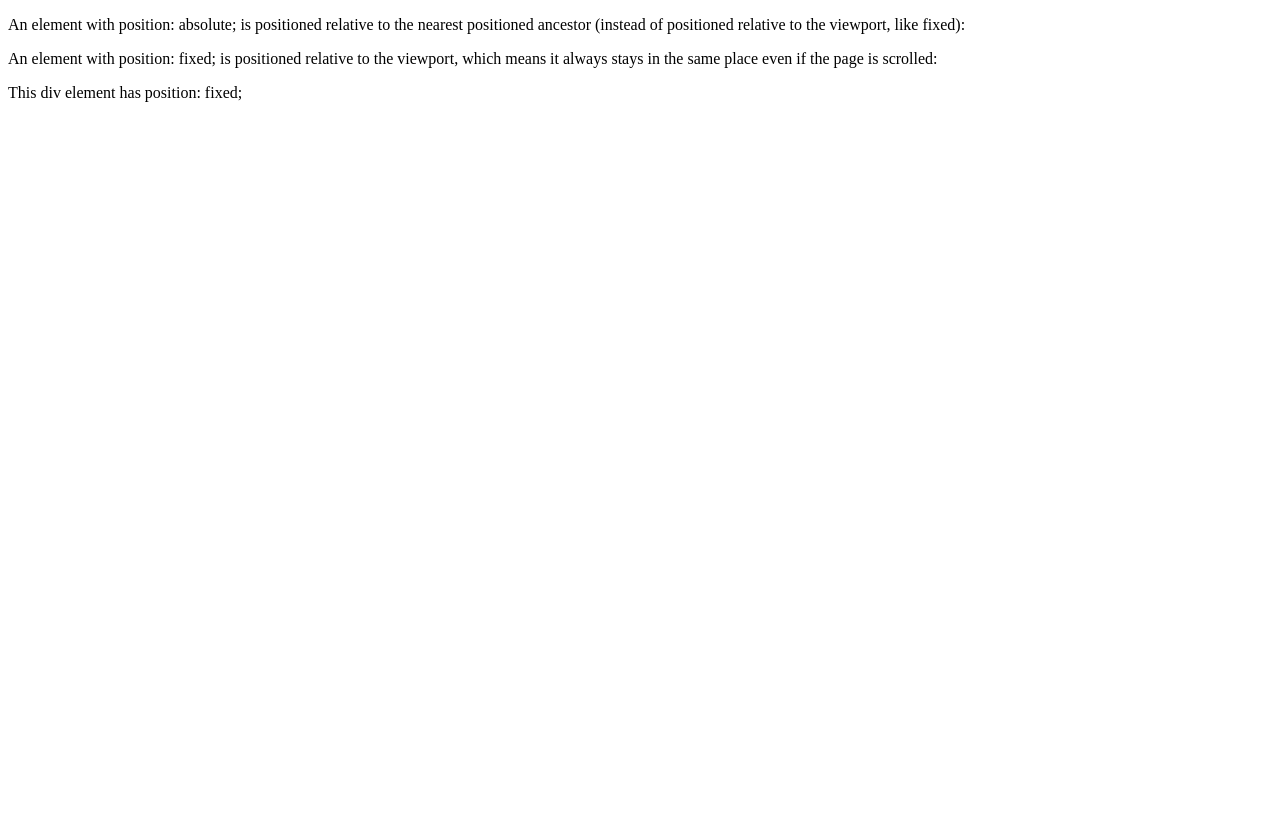
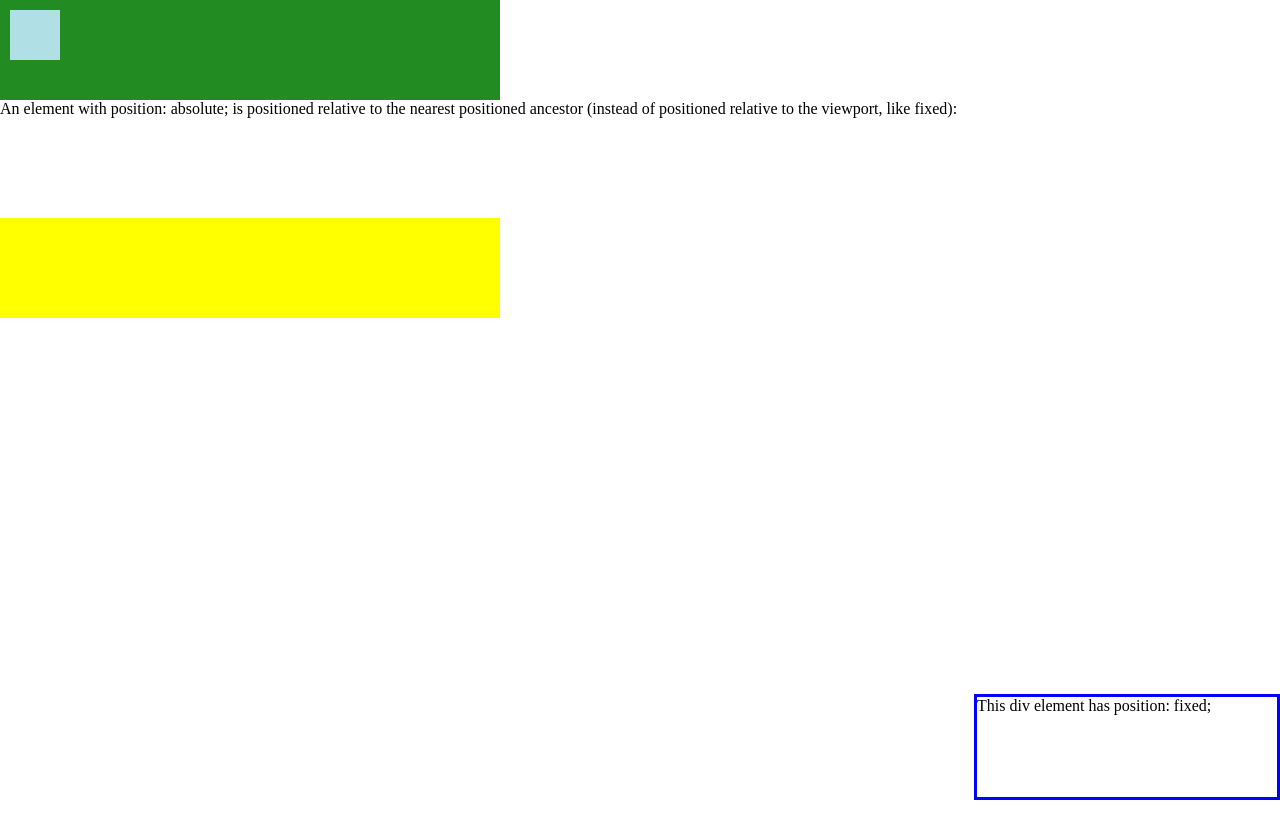
Before and after one commit to havamlt6c7/CS2830Webappeditor, a plain HTML site: page Building Apps 1 (During Class)/1. position.html in a window 1280 px wide. Shown: the top 838 px of the page. Before the commit the page ends 800 px from the top, so only its background shows below. Drawn offline with Linux system fonts and the light colour scheme.

Commit message:
update postioning

```diff
--- a/Building Apps 1 (During Class)/1. position.html
+++ b/Building Apps 1 (During Class)/1. position.html
@@ -14,6 +14,76 @@
 		<meta charset="utf-8">
 		<title>CSS Position</title>
 
+        <style>
+        *{
+            margin: 0;
+            }
+            div {
+                    width: 500px;
+                    height: 100px;
+            }
+
+            /*HTML elements are postioned static by default
+
+            An element with postion: static; is not positioned in any special way, it is always postioned according to the normal flow of the page.
+            */
+
+            #div1 {
+                    background-color: forestgreen;
+            }
+
+            #dive2 {
+                background-color: red;
+                /* Relative means to place this element on page reative to it's original postion */
+                position: relative;
+                top: 10px;
+                left: 100px;
+
+                /*
+                The z-index property specifies the stack order of an element. An element with a greater stack order is always in front of an elelment with a lower stack orderl
+                */
+                z-index: 1;
+                /* Note: z-index only works on postioned elements */
+            }
+
+            #div3 {
+                background-color: yellow;
+                margin-bottom: 5000px;
+            }
+            #mini {
+                background-color: powderblue;
+                width: 50px;
+                height: 50px;
+
+                /* Removing the element from the normal document  flow and postion it realative to it's first postioned  ancestor */
+                position: absolute;
+                top: 10px;
+                left: 10px;
+            }
+
+            /* Ann element with postion: fixed; is postioned realtive to the viewport, which meansit always stays in the same place even if the page is scrolled */
+
+            div.fixed {
+                position: fixed;
+                bottom: 0;
+                right: 0;
+                border: 3px solid blue;
+                width: 300px;
+            }
+            #fixed {
+                    position: fixed;
+                    bottom: 0;
+                    right: 0;
+                    border: 3px solid blue;
+                    width: 300px;
+
+            }
+            p.middle {
+                position: absolute;
+                    top: 0;
+            }
+
+        </style>
 	</head>
 	<body>
 		<div id="div1"></div>
```
